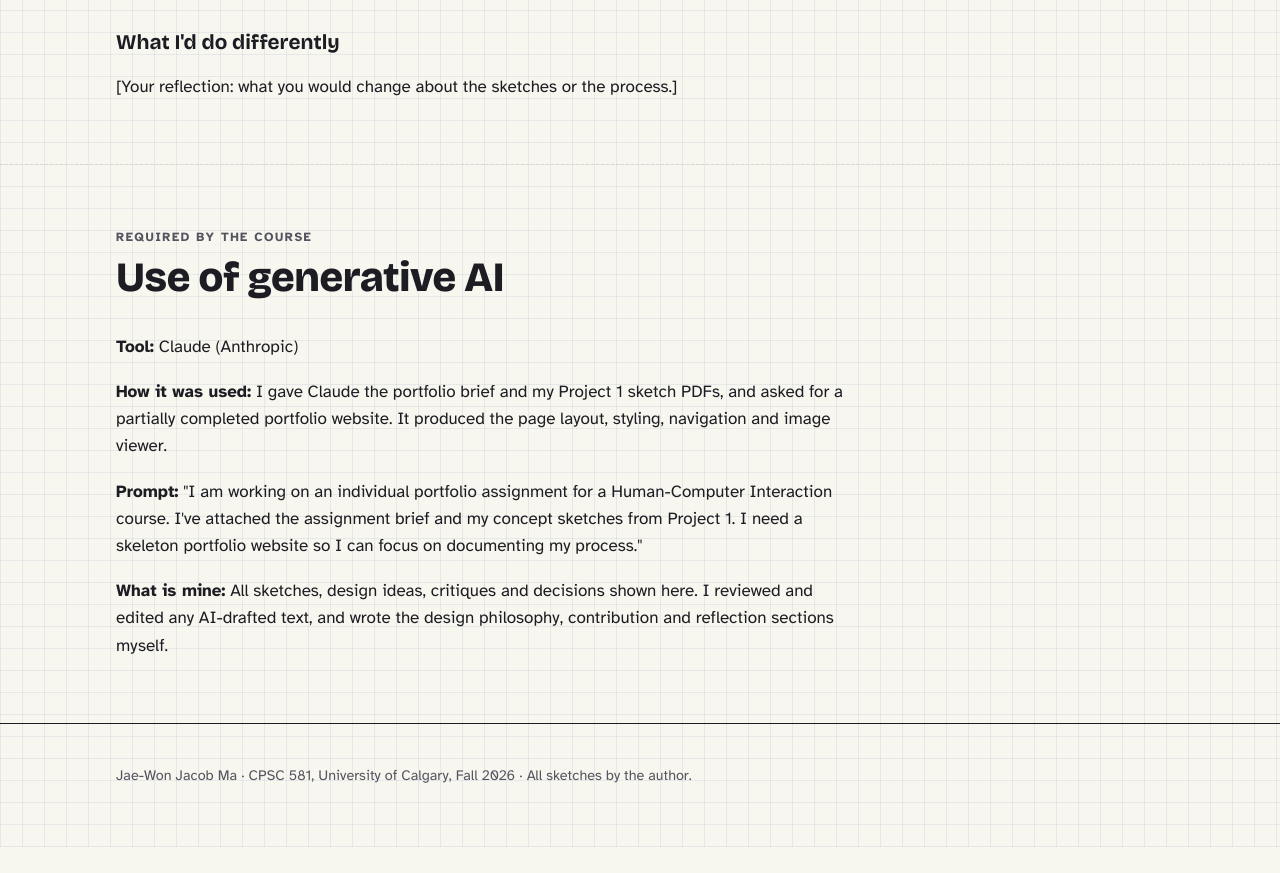
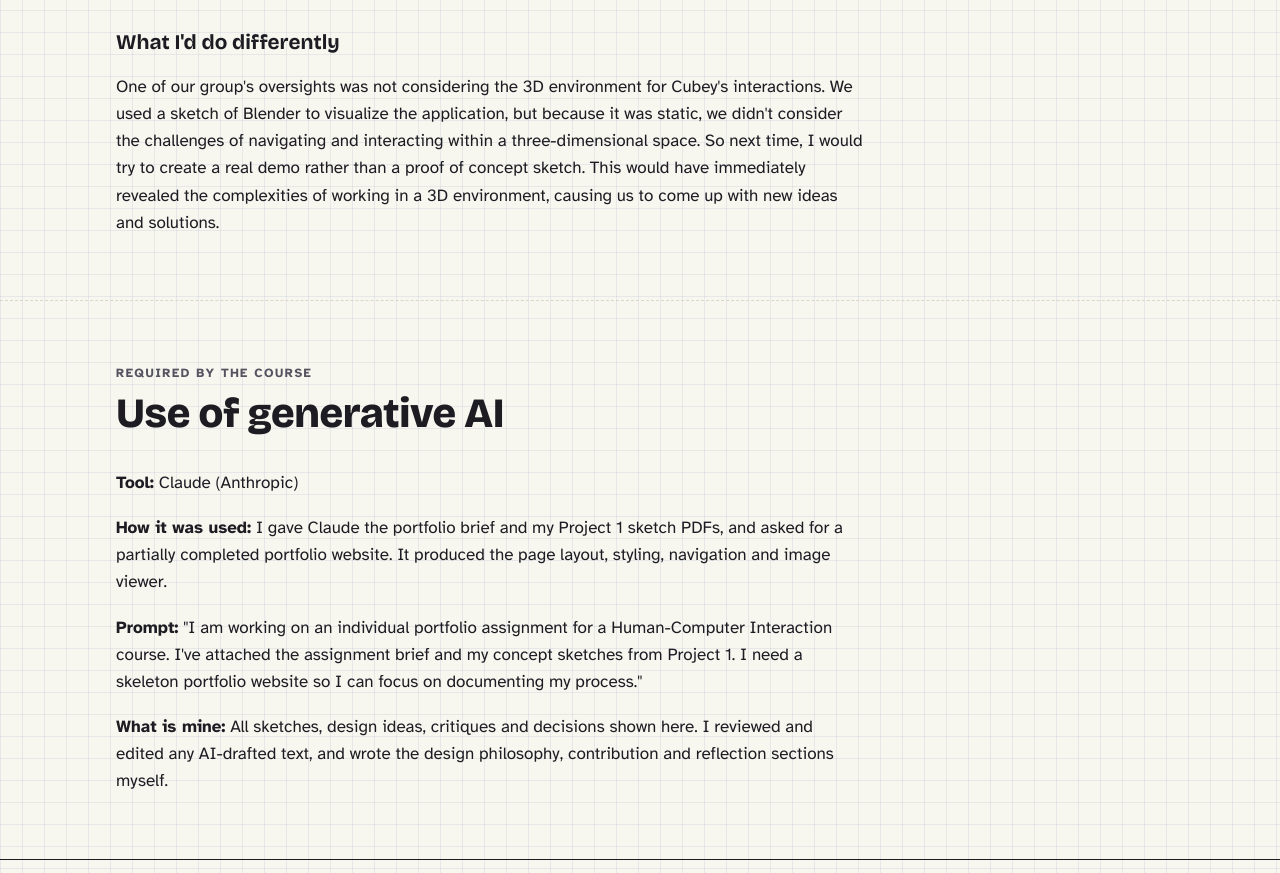
Before and after one commit to jaewon-ma/cpsc581-portfolio, a plain HTML site: page index.html in a window 1280 px wide. Shown: the part 7140-8013 px from the top of the page. Before the commit the page ends 7987 px from the top, so only its background shows below. Drawn offline with nearby package versions, Linux system fonts and the light colour scheme.

Commit message:
finalized 'what I'd do differently', fixed some small messages.

```diff
--- a/index.html
+++ b/index.html
@@ -408,7 +408,9 @@ dialog.lb button { position: absolute; top: 8px; right: 8px; font: 700 1rem var(
         <li><b>Pointing moved from the webcam to the mouse.</b> After the critique, the mouse handles pointing and highlighting, WASD moves Cubey, and the webcam still mirrors the expert's body language.</li>
       </ul>
       <h3>What I'd do differently</h3>
-      <p>[Your reflection: what you would change about the sketches or the process.]</p>
+      <p>One of our group's oversights was not considering the 3D environment for Cubey's interactions.
+        We used a sketch of Blender to visualize the application, but because it was static, we didn't consider the challenges of navigating and interacting within a three-dimensional space.
+        So next time, I would try to create a real demo rather than a proof of concept sketch. This would have immediately revealed the complexities of working in a 3D environment, causing us to come up with new ideas and solutions.</p>
     </div>
   </div>
 </section>
```
Also changed, not shown: 1 other file.
